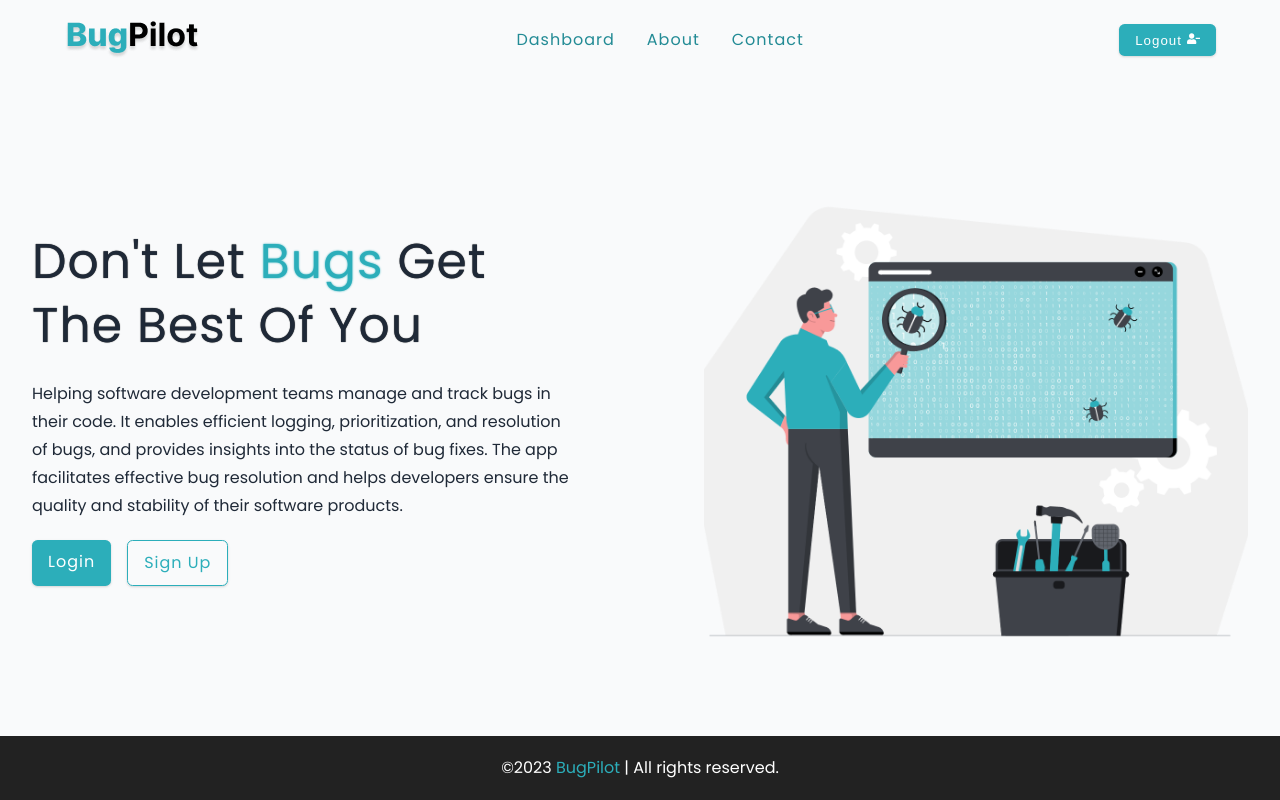
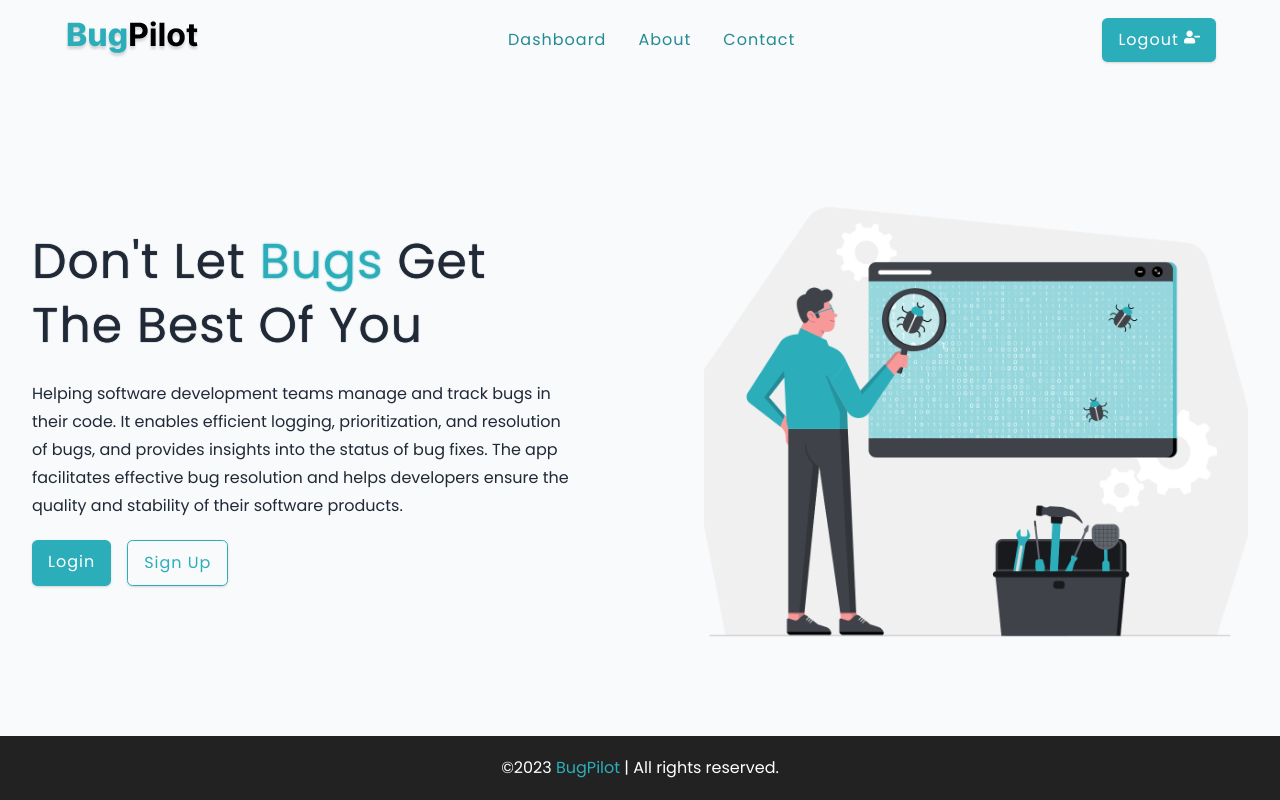
Before and after one commit to ADITYAMAHAKALI/bug-pilot-frontend, a React (Create React App) app: page / in a window 1280 px wide. Built offline with nearby package versions, Linux system fonts and the light colour scheme; sample sign-in values are in the browser's storage.

Commit message:
UI fixes and improvements

```diff
--- a/src/components/AuthButtons.jsx
+++ b/src/components/AuthButtons.jsx
@@ -4,21 +4,22 @@ import { useGlobalContext } from '../context/context';
 import { useNavigate, Link } from 'react-router-dom';
 
 const AuthButtons = () => {
-  const { user, setUser } = useGlobalContext();
+  const { user, setUser, closeSidebar } = useGlobalContext();
   const navigate = useNavigate();
 
   const logout = () => {
     localStorage.removeItem('user');
     setUser(null);
     navigate('/');
+    closeSidebar();
   };
 
   return (
     <Wrapper className="auth-btn-container">
       {user ? (
-        <button type="button" className="btn" onClick={logout}>
+        <Link to="/" className="btn" onClick={logout}>
           Logout <FaUserMinus />
-        </button>
+        </Link>
       ) : (
         <Link to="/login" className="btn">
           Login <FaUserPlus />
--- a/src/components/BugsModal.jsx
+++ b/src/components/BugsModal.jsx
@@ -3,10 +3,9 @@ import { useGlobalContext, useBugsContext } from '../context';
 import styled from 'styled-components';
 import { useProjectContext } from '../context';
 import { useEffect } from 'react';
-const BugsModal = ({project}) => {
+const BugsModal = ({ project }) => {
   const { isModalOpen, closeModal } = useGlobalContext();
   const { handleBugSubmit, bug, setBug, modalStage } = useBugsContext();
-
 
   const handleSubmit = (e) => {
     e.preventDefault();
@@ -14,11 +13,10 @@ const BugsModal = ({project}) => {
     closeModal();
   };
   useEffect(() => {
-    if(modalStage === 'edit'){
-      setBug(project)
+    if (modalStage === 'edit') {
+      setBug(project);
     }
-  },[]);
-
+  }, []);
 
   return (
     <Wrapper>
@@ -105,7 +103,7 @@ const BugsModal = ({project}) => {
                 value={bug.bugStatus}
                 onChange={(e) => {
                   // after doing this it is working
-                  console.log('e.target.value', e.target.value)
+                  console.log('e.target.value', e.target.value);
                   setBug({ ...bug, bugStatus: e.target.value });
                 }}
               >
@@ -136,7 +134,7 @@ const Wrapper = styled.section`
     width: 100%;
     height: 100%;
     background: rgba(0, 0, 0, 0.5);
-    display: grid;
+    display: none;
     place-items: center;
     transition: var(--transition);
     visibility: hidden;
@@ -144,6 +142,7 @@ const Wrapper = styled.section`
   }
   /* OPEN/CLOSE MODAL */
   .show-modal {
+    display: grid;
     visibility: visible;
     z-index: 10;
   }
--- a/src/components/ProjectModal.jsx
+++ b/src/components/ProjectModal.jsx
@@ -27,7 +27,7 @@ const ProjectModal = () => {
         <div className="modal-container">
           <h3>{modalStage} Project</h3>
           <form onSubmit={handleSubmit}>
-          {/* {modalStage === 'edit' && console.log('project', project)}   */}
+            {/* {modalStage === 'edit' && console.log('project', project)}   */}
             <div className="form-row">
               <label htmlFor="projectName" className="form-label">
                 Project Name:
@@ -84,7 +84,7 @@ const Wrapper = styled.section`
     width: 100%;
     height: 100%;
     background: rgba(0, 0, 0, 0.5);
-    display: grid;
+    display: none;
     place-items: center;
     transition: var(--transition);
     visibility: hidden;
@@ -92,6 +92,7 @@ const Wrapper = styled.section`
   }
   /* OPEN/CLOSE MODAL */
   .show-modal {
+    display: grid;
     visibility: visible;
     z-index: 10;
   }
--- a/src/pages/Dashboard.jsx
+++ b/src/pages/Dashboard.jsx
@@ -62,6 +62,12 @@ const Dashboard = () => {
 
           {/* <hr /> */}
 
+          {projects.length === 0 && (
+            <p className="projects-msg">
+              No projects till now. Please add a project.
+            </p>
+          )}
+
           <div className="project-center">
             {projects &&
               projects?.map((project) => {
@@ -125,6 +131,7 @@ export const Wrapper = styled.div`
   .add-project {
     display: flex;
     justify-content: center;
+    flex-wrap: wrap;
     align-items: center;
     gap: 1.5rem;
     margin: 0 auto;
@@ -237,6 +244,11 @@ export const Wrapper = styled.div`
       }
     }
   }
+
+  .projects-msg {
+    text-align: center;
+    margin: 4rem auto;
+  }
 `;
 
 export default Dashboard;
```
